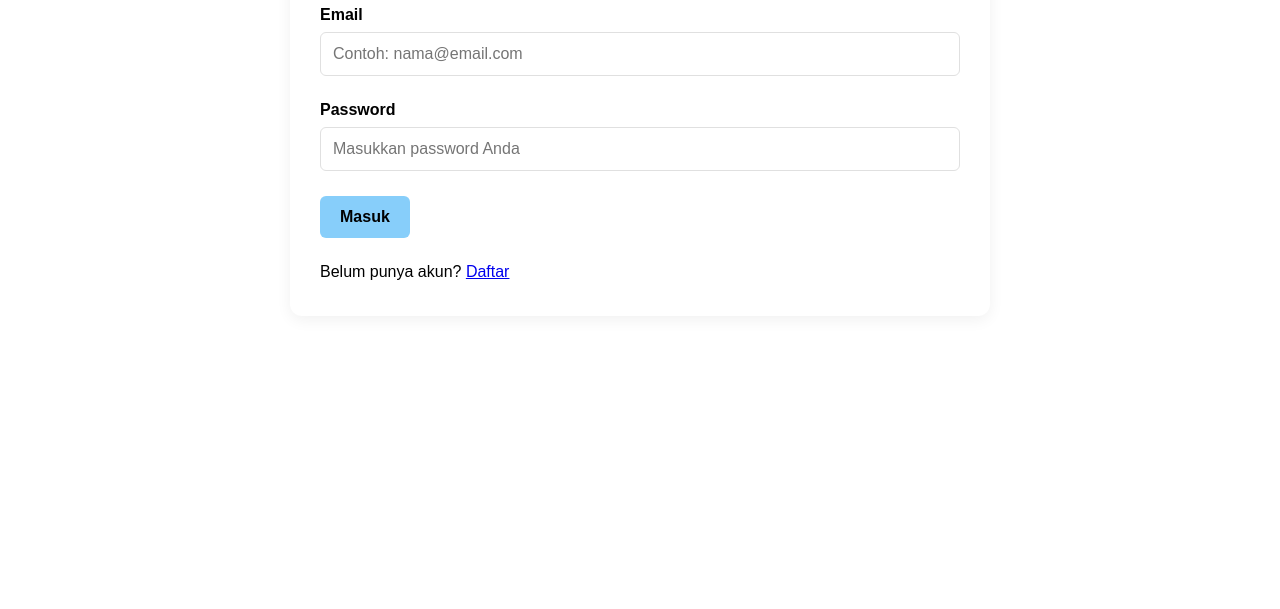
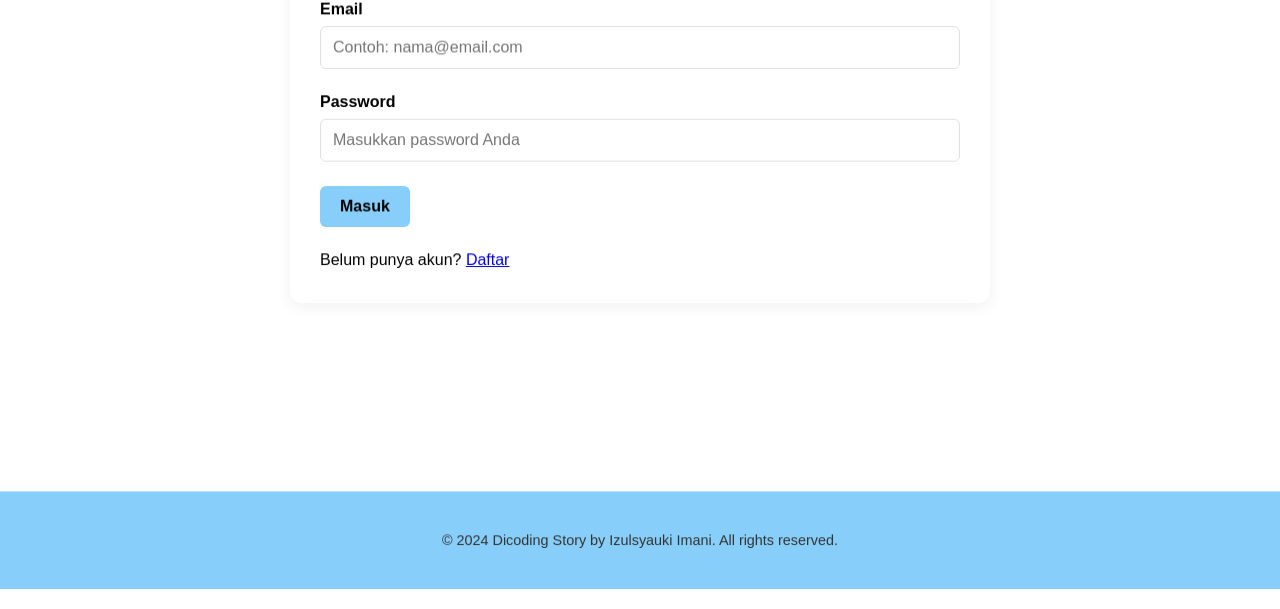
Before and after one commit to izulsyauki/dicoding-story-app, a website built with Vite: page src/index.html in a window 1280 px wide. Shown: the part 211-820 px from the top of the page. Built offline with nearby package versions, Linux system fonts and the light colour scheme.

Commit message:
fix(index):fix semantic html

```diff
--- a/src/index.html
+++ b/src/index.html
@@ -13,9 +13,8 @@
 </head>
 
 <body>
-  <a href="main-content" class="skip-link">Lewati ke konten utama</a>
-
   <header>
+    <a href="#main-content" class="skip-link">Lewati ke konten utama</a>
     <div class="main-header container">
       <a class="brand-name" href="#/">My Story</a>
 
@@ -30,6 +29,12 @@
   </header>
 
   <main id="main-content" class="main-content"></main>
+
+  <footer class="footer">
+    <div class="container">
+      <p>&copy; 2024 Dicoding Story by Izulsyauki Imani. All rights reserved.</p>
+    </div>
+  </footer>
 </body>
 
 </html>
--- a/src/styles/styles.css
+++ b/src/styles/styles.css
@@ -110,6 +110,7 @@ header {
 /* MAIN */
 .main-content {
   padding-block: 20px;
+  min-height: calc(100vh - 210px);
 }
 
 /* Form Styles */
```
